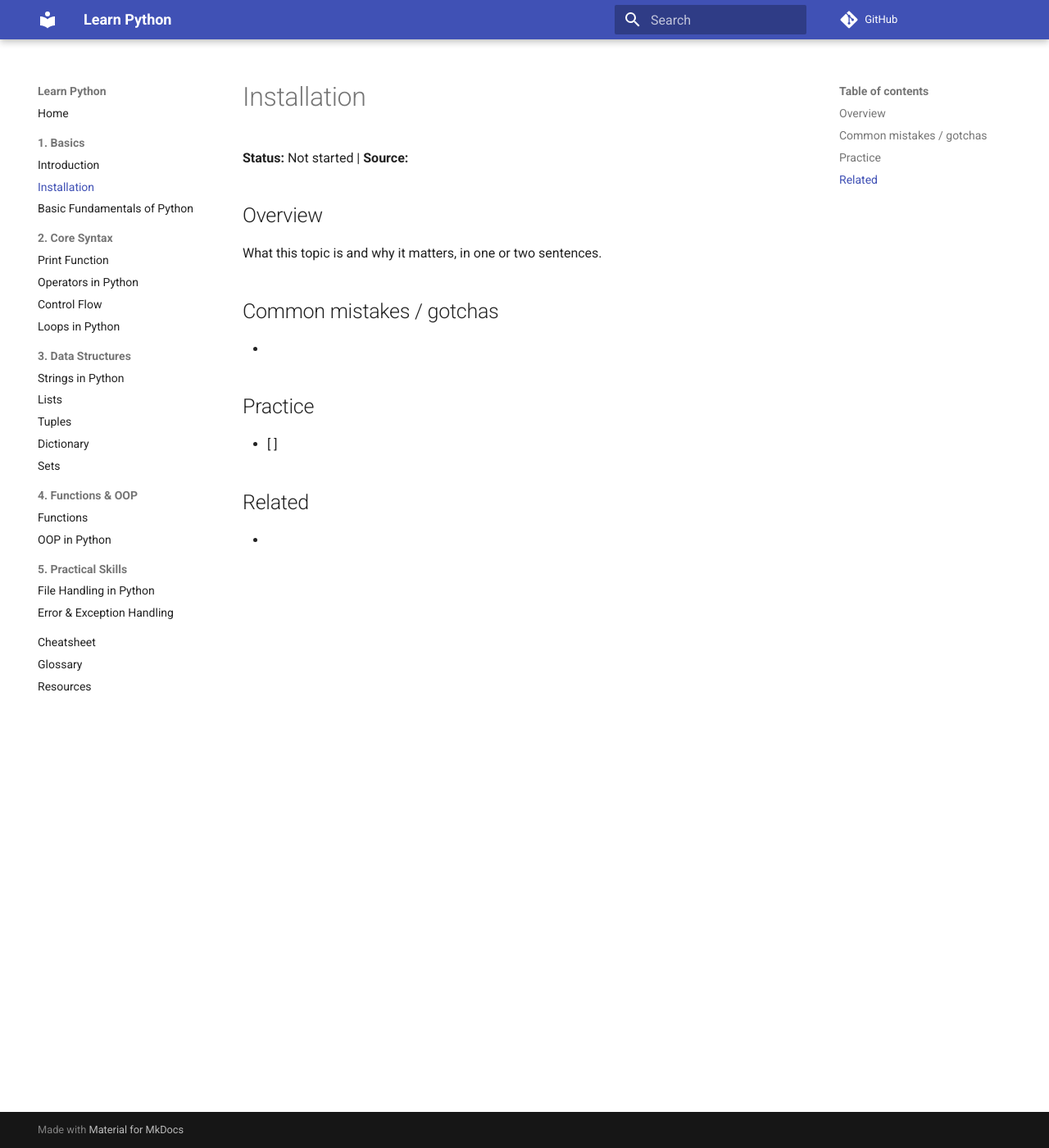
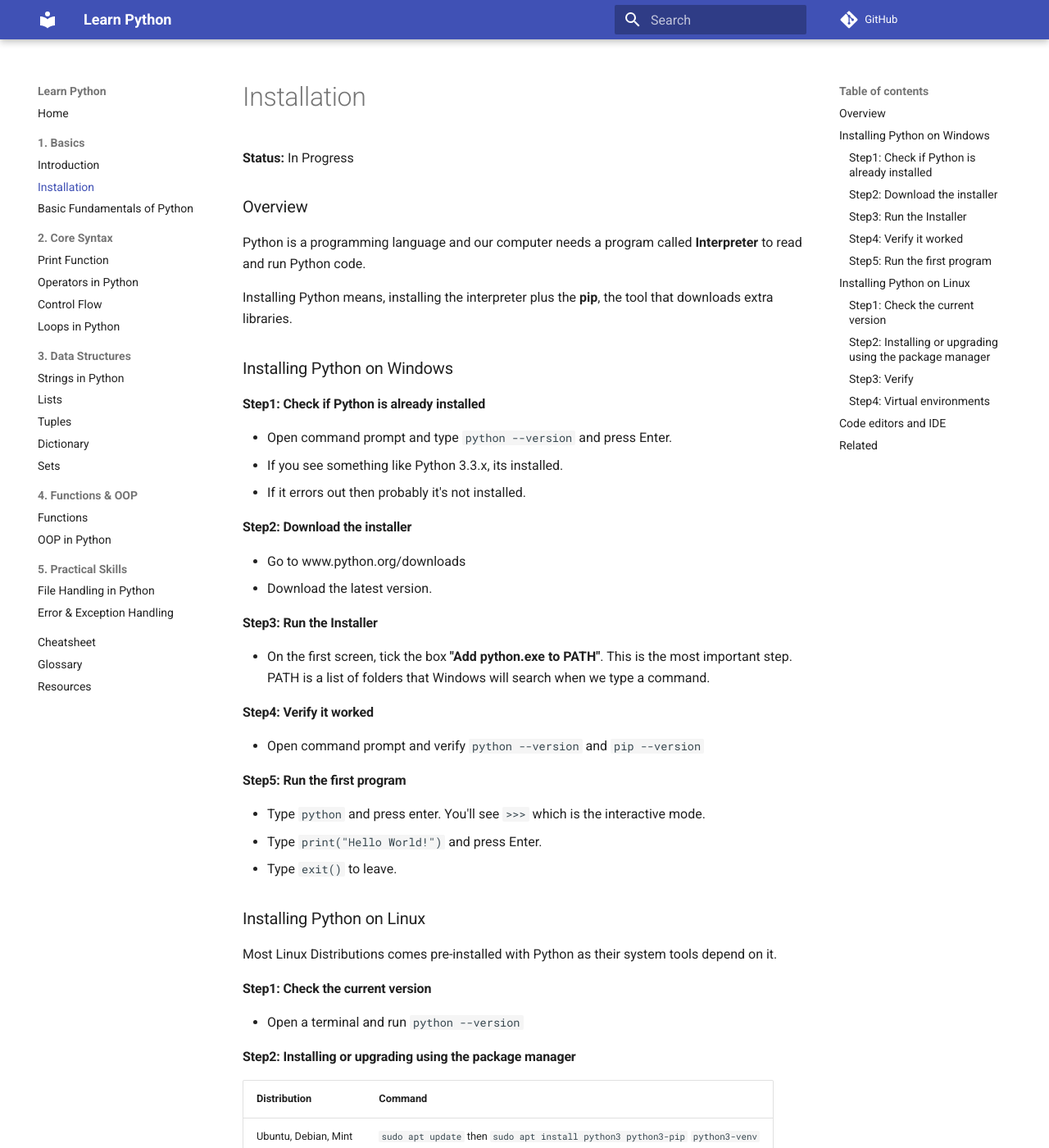
Before and after one commit to gbilgi/learn-python, an MkDocs documentation site: the page built from docs/01-basics/installation.md, in a window 1280 px wide and 1400 px high. Shown: the whole window at 82% size. Built offline with MkDocs 1.6.1 and Material for MkDocs 9.7.7, drawn with Linux system fonts in a browser that asks for light colours; comment, search, counter and statistics services are not loaded; some of the changed text lies outside the part shown.

Commit message:
updated Introduction + Added Installation

````diff
--- a/docs/01-basics/installation.md
+++ b/docs/01-basics/installation.md
@@ -1,15 +1,70 @@
 # Installation
 
-**Status:** Not started | **Source:**
+**Status:** In Progress
 
-## Overview
-What this topic is and why it matters, in one or two sentences.
+### Overview
+Python is a programming language and our computer needs a program called **Interpreter** to read and run Python code.
 
-## Common mistakes / gotchas
--
+Installing Python means, installing the interpreter plus the **pip**, the tool that downloads extra libraries.
 
-## Practice
-- [ ]
+
+
+
+### Installing Python on Windows
+#### Step1: Check if Python is already installed
+- Open command prompt and type `python --version` and press Enter.
+- If you see something like Python 3.3.x, its installed.
+- If it errors out then probably it's not installed.
+
+#### Step2: Download the installer
+- Go to www.python.org/downloads
+- Download the latest version.
+
+#### Step3: Run the Installer
+- On the first screen, tick the box **"Add python.exe to PATH"**. This is the most important step. PATH is a list of folders that Windows will search when we type a command.
+
+#### Step4: Verify it worked
+- Open command prompt and verify `python --version` and `pip --version`
+
+#### Step5: Run the first program
+- Type `python` and press enter. You'll see `>>>` which is the interactive mode.
+- Type `print("Hello World!")` and press Enter.
+- Type `exit()` to leave.
+
+
+### Installing Python on Linux
+Most Linux Distributions comes pre-installed with Python as their system tools depend on it.
+
+#### Step1: Check the current version
+- Open a terminal and run `python --version`
+
+#### Step2: Installing or upgrading using the package manager
+| Distribution | Command |
+|:-------------|:---------|
+| Ubuntu, Debian, Mint | `sudo apt update` then `sudo apt install python3 python3-pip` `python3-venv`|
+| Fedora | `sudo dnf install python3 python3-pip`|
+| Arch, Manjaro | `sudo pacman -S python python-pip`|
+
+`sudo` means run as administrator
+
+#### Step3: Verify
+- Run `python3 --version` and `pip3 --version`
+
+Don't touch the system Python. Instead, use a version manager `uv` or virtual environment.
+
+#### Step4: Virtual environments
+- A virtual environment is a private folder holding Python libraries for one project, so they never conflict.
+```python
+    python -m venv .venv
+    source .venv/bin/activate
+```
+- When active we will see `(.veve)` at the start of prompt. Now any pip install requests installs only into this folder.
+- Type `deactivate` to leave.
+
+### Code editors and IDE
+
+
+
 
 ## Related
 -
````
Also changed, not shown: docs/01-basics/introduction.md (+26 -20 lines), docs/01-basics/python-fundamentals.md (+12 -13 lines).
